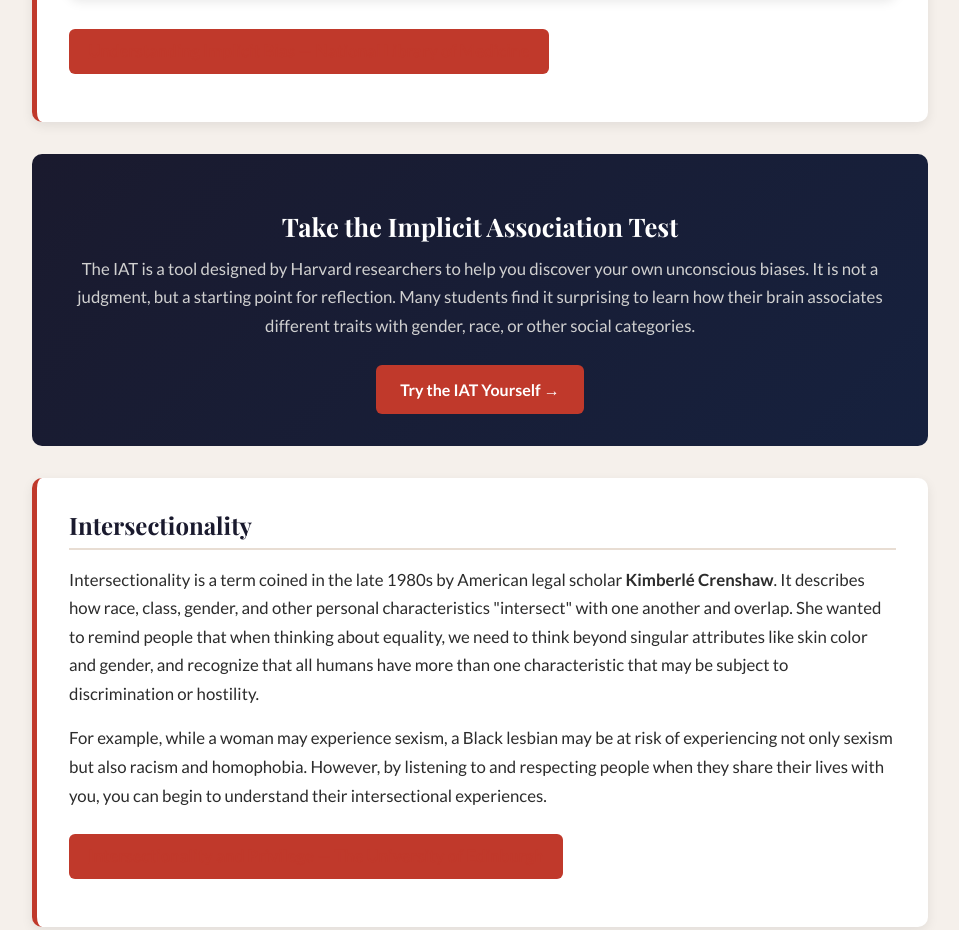
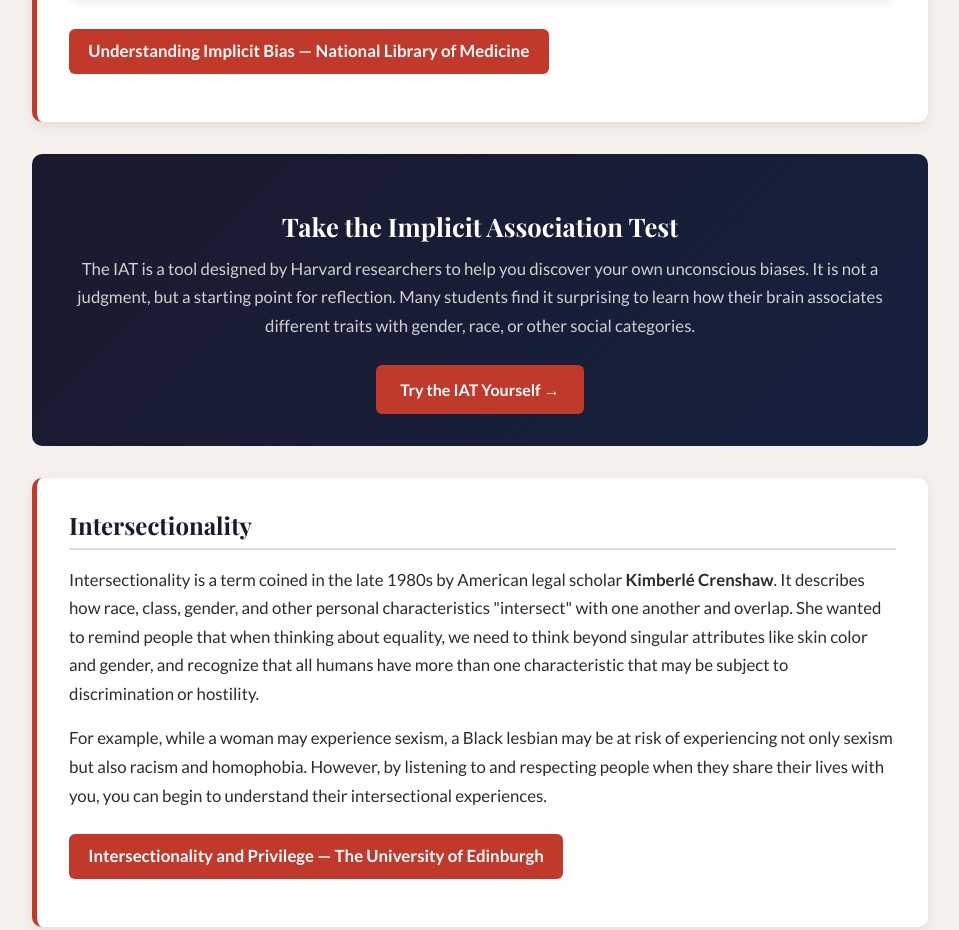
Before and after one commit to arnav0red/LIS500_Site, a plain HTML site: page resources.html in a window 1280 px wide. Shown: the part 1307-2237 px from the top of the page, without its empty margins (160-1119 px from the left). Drawn offline with nearby package versions, Linux system fonts and the light colour scheme.

Commit message:
fixed button

```diff
--- a/css/style.css
+++ b/css/style.css
@@ -343,8 +343,8 @@ main p {
     color: #e74c3c;
 }
 
-/* Styled button-style link for key resources */
-.resource-link {
+/* Styled button-style link for key resources — uses higher specificity to override .resource-category a */
+.resource-category a.resource-link {
     display: inline-block;
     background-color: #c0392b;
     color: #ffffff;
@@ -356,7 +356,7 @@ main p {
     transition: background-color 0.2s ease, transform 0.15s ease;
 }
 
-.resource-link:hover {
+.resource-category a.resource-link:hover {
     background-color: #e74c3c;
     transform: translateY(-1px);
     color: #ffffff;
```
